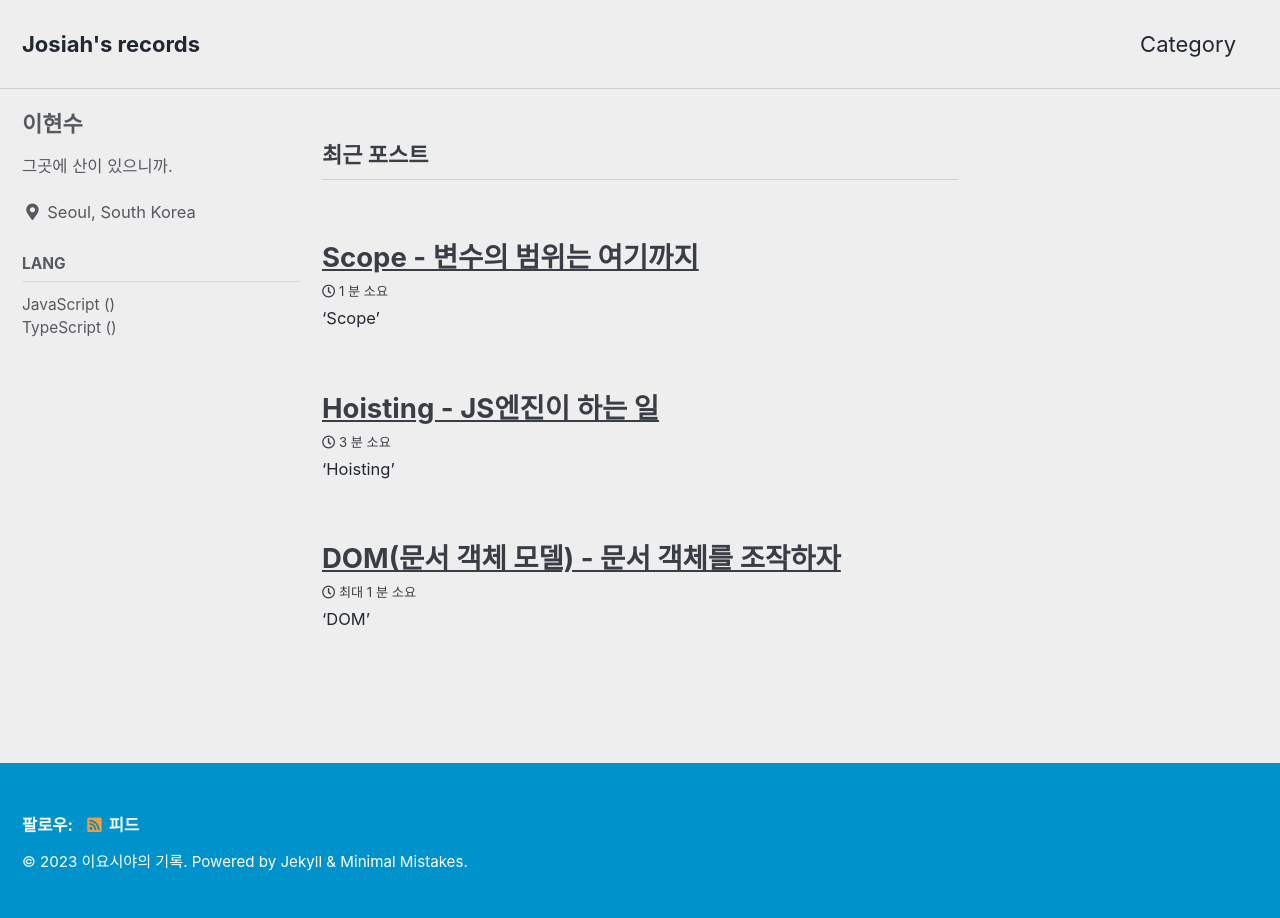
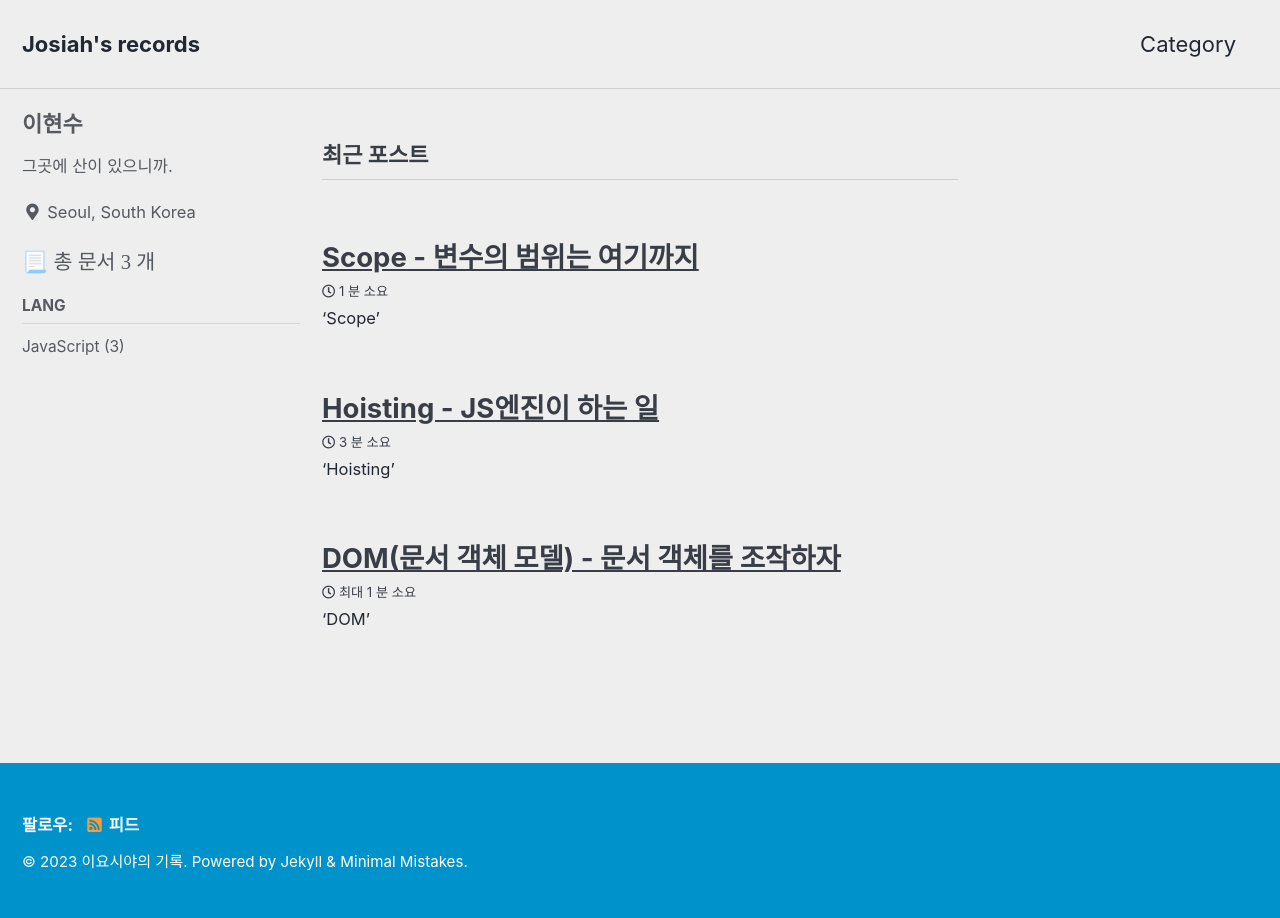
Before and after one commit to josiah-0208/josiah-0208.github.io, a Jekyll site: the page built from index.html, in a window 1280 px wide. Built offline with Jekyll 4.4.1, drawn with Linux system fonts in a browser that asks for light colours; cached includes are drawn as plain includes; the list of posts is cut into pages by our own code.

```diff
--- a/_config.yml
+++ b/_config.yml
@@ -290,5 +290,6 @@ defaults:
       comments: # true
       share: true
       related: true
-      sidebar:                # 카테고리가 항상 보이기 default로 설정
-        nav: "sidebar-category"
+      # sidebar:                # 카테고리가 항상 보이기 default로 설정 이건 커스텀 사이드바가 생겨서 주석처리
+      #  nav: "sidebar-category"
+      sidebar_main: true
--- /dev/null
+++ b/_includes/nav_list_main
@@ -0,0 +1,37 @@
+<!--전체 글 수를 세기 위한 연산. sum 변수에 전체 글 수 저장-->
+<!--블로그 커스텀 글 (ref.https://ansohxxn.github.io/blog/category/#nav_list_main)-->
+
+
+{% assign sum = site.posts | size %}
+
+<nav class="nav__list">
+  <input id="ac-toc" name="accordion-toc" type="checkbox" />
+  <label for="ac-toc">{{ site.data.ui-text[site.locale].menu_label }}</label>
+  <ul class="nav__items" id="category_tag_menu">
+      <!--전체 글 수-->
+      <li>
+            📃 <span style="font-family:'Cafe24Oneprettynight';">총 문서</style> <span style="font-family:'Coming Soon';">{{sum}}</style> <span style="font-family:'Cafe24Oneprettynight';">개</style>
+      </li>
+      <li>
+        <!--span 태그로 카테고리들을 크게 분류 ex) lang-->
+        <span class="nav__sub-title">lang</span>
+            <!--ul 태그로 같은 카테고리들 모아둔 페이지들 나열-->
+            <ul>
+                <!--JavaScript 카테고리 글들을 모아둔 페이지인 /categories/cpp 주소의 글로 링크 연결-->
+                <!--category[1].size 로 해당 카테고리를 가진 글의 개수 표시-->
+                {% for category in site.categories %}
+                    {% if category[0] == "JavaScript" %}
+                        <li><a href="/categories/javaScript" class="">JavaScript ({{category[1].size}})</a></li>
+                    {% endif %}
+                {% endfor %}
+            </ul>
+            <ul>
+                {% for category in site.categories %}
+                    {% if category[0] == "TypeScript" %}
+                        <li><a href="/categories/typeScript" class="">TypeScript ({{category[1].size}})</a></li>
+                    {% endif %}
+                {% endfor %}
+            </ul>
+      </li>
+  </ul>
+</nav>
--- a/_includes/post__taxonomy.html
+++ b/_includes/post__taxonomy.html
@@ -1,4 +1,4 @@
-<!--Archive page 용-: (post -> page)-->
+<!--Archive page 용-: (post -> page) 카테고리 커스텀용-->
 <!--page__taxonomy.html에서 가져 옴-->
 
 {%- if site.category_archive.type and post.categories[0] -%}
--- a/_includes/sidebar.html
+++ b/_includes/sidebar.html
@@ -15,5 +15,9 @@
       {% include nav_list nav=page.sidebar.nav %}
     {% endif %}
   {% endif %}
+  <!--커스텀한 사이드바 이게 트루면 이거 보여줘라-->
+  {% if page.sidebar_main %}
+    {% include nav_list_main %}
+  {% endif %}
   </div>
 {% endif %}
--- a/index.html
+++ b/index.html
@@ -1,6 +1,5 @@
 ---
 layout: home
 author_profile: true
-sidebar:
-    nav: "sidebar-category"
+sidebar_main: true
 ---
```
Also changed, not shown: _data/navigation.yml (+7 -7 lines).
